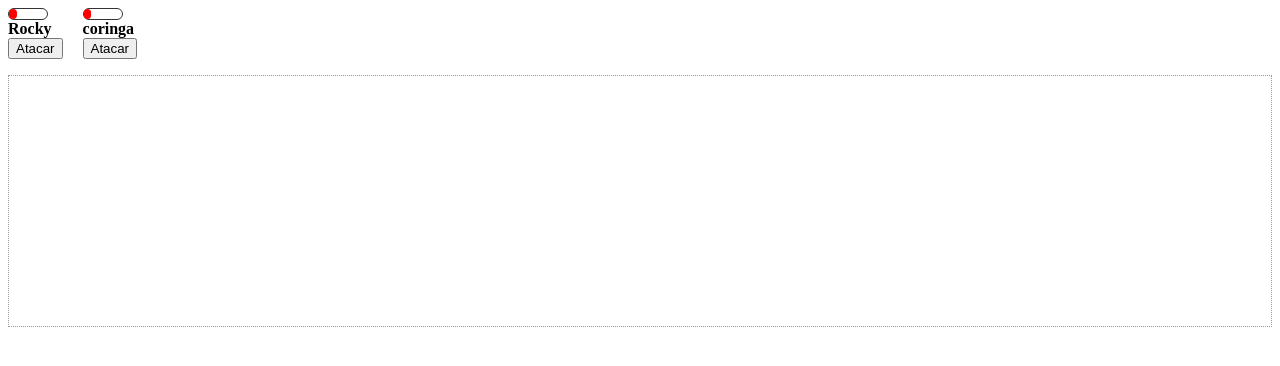
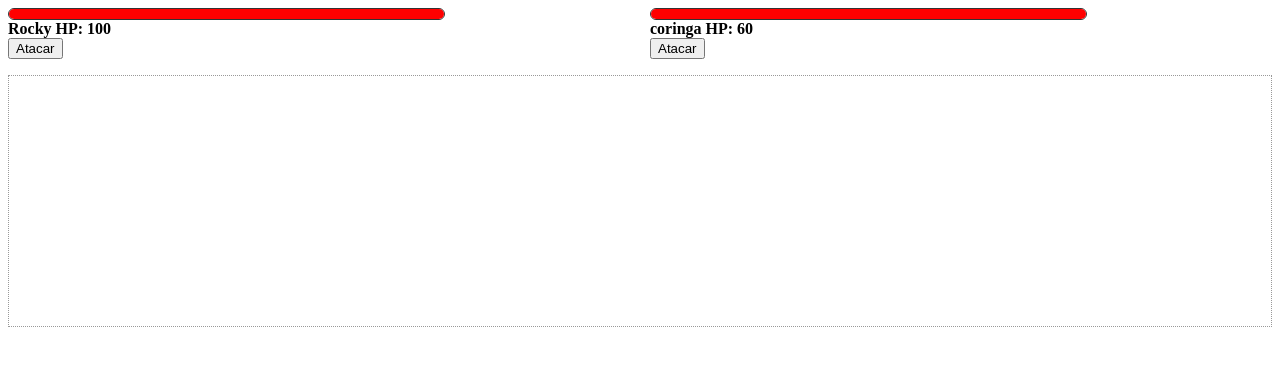
Before and after one commit to JoaoNepomuceno/Fight-Project, a plain HTML site: page index.html in a window 1280 px wide. Drawn offline with Linux system fonts and the light colour scheme.

Commit message:
feat: :sparkles: add display of character's health percentage
The lifebar now shows the character's current health percentage, improving status visibility during gameplay.

```diff
--- a/assets/script/classes.js
+++ b/assets/script/classes.js
@@ -73,9 +73,14 @@ class stage{
     }
 
     update(){
-        this.fighterEl1.querySelector('.name').innerHTML = this.fighterName1.name;
+        //fighter 1
+        this.fighterEl1.querySelector('.name').innerHTML = this.fighterName1.name+' HP: '+this.fighterName1._life;
+        const life1 = (this.fighterName1._life/this.fighterName1.maxLife)*100;
+        this.fighterEl1.querySelector(".bar").style.width = `${life1}%`
 
         //fighter 2
-        this.fighterEl2.querySelector('.name').innerHTML = this.fighterName2.name;
+        this.fighterEl2.querySelector('.name').innerHTML = this.fighterName2.name+ ' HP: '+this.fighterName2._life
+        const life2 = (this.fighterName2._life/this.fighterName2.maxLife)*100;
+        this.fighterEl2.querySelector(".bar").style.width = `${life2}%`
     }
 }
--- a/assets/style/style.css
+++ b/assets/style/style.css
@@ -3,7 +3,7 @@
     gap: 20px;
 }
 
-.hero, .monster{
+#hero, #monster{
     flex: 1;
 }
 .lifebar{
```
